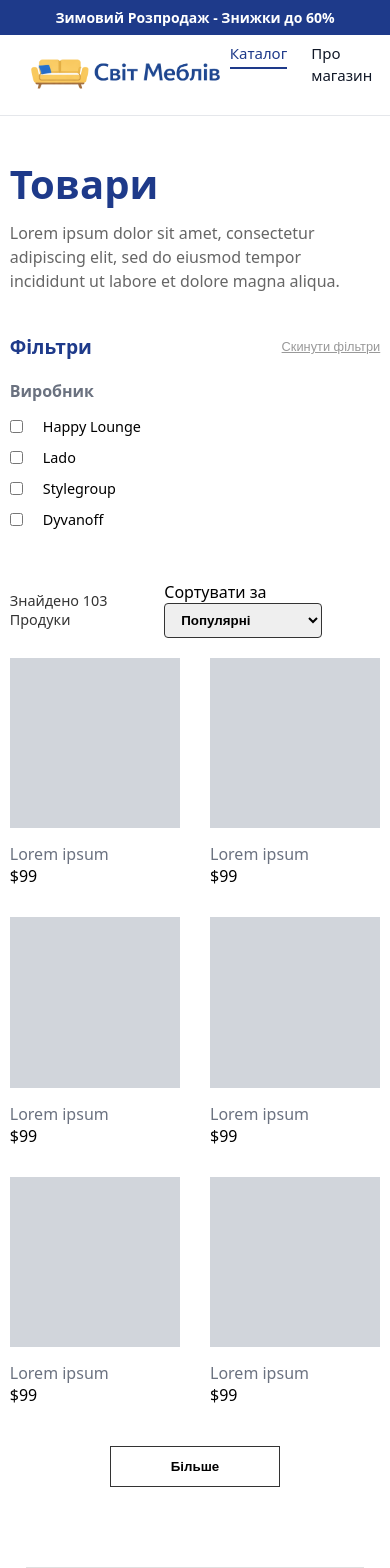
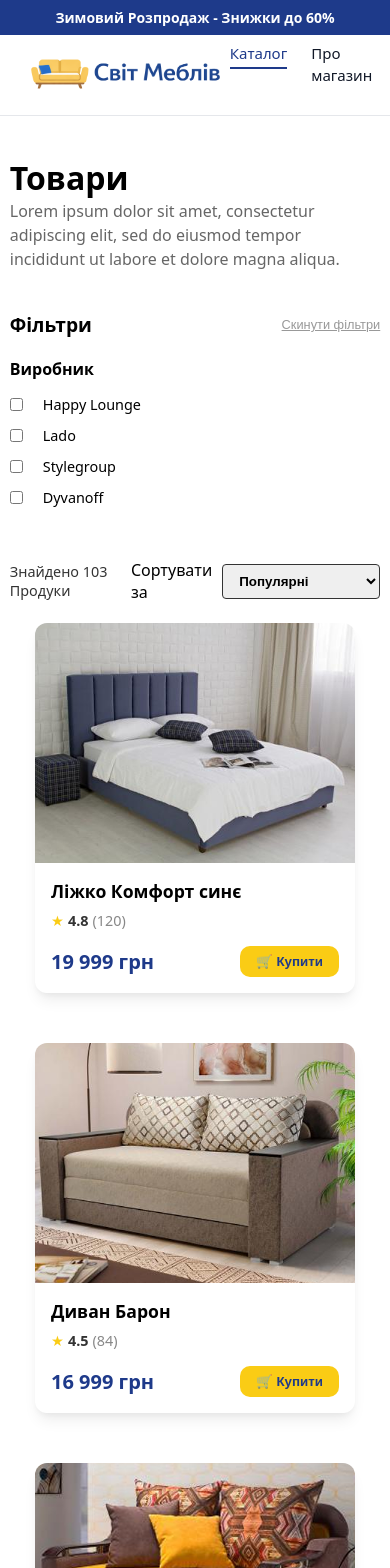
Before and after one commit to woacwoak/furniture-ecommerce-platform, a React (Create React App) app: page /catalog in a window 390 px wide. Shown: the top 1568 px of the page. Built offline with nearby package versions, Linux system fonts and the light colour scheme.

Commit message:
Added products on catalog page

```diff
--- a/src/Components/Heading/Heading.css
+++ b/src/Components/Heading/Heading.css
@@ -1,15 +1,18 @@
-h1{
-    font-size: 56px;
-    color: #1E3A8A;
-    font-weight: bold;
+.heading {
+  color: #1E3A8A;
+  font-weight: 700;
 }
-h2{
-    font-size: 36px;
-    color: #1E3A8A;
-    font-weight: bold;
+
+.heading.h1 {
+  font-size: 56px;
 }
-h3{
-    font-size: 24px;
-    color: #6B7280;
-    font-weight: 500;
+
+.heading.h2 {
+  font-size: 36px;
 }
+
+.heading.h3 {
+  font-size: 24px;
+  color: #6B7280;
+  font-weight: 500;
+}
--- a/src/Components/Heading/Heading.jsx
+++ b/src/Components/Heading/Heading.jsx
@@ -1,11 +1,8 @@
 import './Heading.css'
 
-const Heading1 = ({text}) => {
-    return <h1 className="mainheading">{text}</h1>
-}
+const Heading = ({ level = 1, children }) => {
+  const Tag = `h${level}`;
+  return <Tag className={`heading h${level}`}>{children}</Tag>;
+};
 
-const Heading2 = ({text}) => {
-    return <h3 className="subheading">{text}</h3>
-}
-
-export {Heading1, Heading2};
+export default Heading;
--- a/src/Components/ProductCard/ProductCard.jsx
+++ b/src/Components/ProductCard/ProductCard.jsx
@@ -1,28 +1,21 @@
 import './ProductCard.css';
-import ProductImage1 from '../../assets/productImages/ProductImage1.png';
-import ProductImage2 from '../../assets/productImages/ProductImage2.png';
-import ProductImage3 from '../../assets/productImages/ProductImage3.png';
-import ProductImage4 from '../../assets/productImages/ProductImage4.png';
 
-const products = [
-  { id: 1, title: "Ліжко Комфорт синє", rating: 4.8, reviews: 120, price: "19 999", image: ProductImage1 },
-  { id: 2, title: "Диван Барон", rating: 4.5, reviews: 84, price: "16 999", image: ProductImage2} ,
-  { id: 3, title: "Диван Вікторія", rating: 4.7, reviews: 19, price: "15 999", image: ProductImage3 },
-  { id: 4, title: "Диван Боно", rating: 4.9, reviews: 64, price: "18 999", image: ProductImage4 }
-];
-
-const ProductItem = ({ image, title, rating, reviews, price }) => (
+const ProductCard = ({ image, title, rating, reviews, price }) => {
+  return (
     <div className="product-card">
       <div className="product-image-container">
         <img src={image} alt={title} className="product-image" />
       </div>
+
       <div className="product-info">
         <h3 className="product-title">{title}</h3>
+
         <div className="product-rating">
           <span className="star-icon">★</span>
           <span className="rating-value">{rating}</span>
           <span className="review-count">({reviews})</span>
         </div>
+
         <div className="product-footer">
           <span className="product-price">{price} грн</span>
           <button className="buy-button">🛒 Купити</button>
@@ -30,20 +23,6 @@ const ProductItem = ({ image, title, rating, reviews, price }) => (
       </div>
     </div>
   );
-
-const ProductSection = () => {
-  return (
-    <div className="container product-section">
-      <div className="product-grid">
-        {products.map((product) => (
-          <ProductItem
-            key={product.id}
-            {...product}
-          />
-        ))}
-      </div>
-    </div>
-  );
 };
 
-export default ProductSection;
+export default ProductCard;
--- /dev/null
+++ b/src/Components/ProductSection/ProductSection.jsx
@@ -0,0 +1,30 @@
+import ProductCard from '../../Components/ProductCard/ProductCard.jsx';
+
+import ProductImage1 from '../../assets/productImages/ProductImage1.png';
+import ProductImage2 from '../../assets/productImages/ProductImage2.png';
+import ProductImage3 from '../../assets/productImages/ProductImage3.png';
+import ProductImage4 from '../../assets/productImages/ProductImage4.png';
+
+const products = [
+  { id: 1, title: "Ліжко Комфорт синє", rating: 4.8, reviews: 120, price: "19 999", image: ProductImage1 },
+  { id: 2, title: "Диван Барон", rating: 4.5, reviews: 84, price: "16 999", image: ProductImage2 },
+  { id: 3, title: "Диван Вікторія", rating: 4.7, reviews: 19, price: "15 999", image: ProductImage3 },
+  { id: 4, title: "Диван Боно", rating: 4.9, reviews: 64, price: "18 999", image: ProductImage4 }
+];
+
+const ProductSection = () => {
+  return (
+    <div className="container product-section">
+      <div className="product-grid">
+        {products.map(product => (
+          <ProductCard
+            key={product.id}
+            {...product}
+          />
+        ))}
+      </div>
+    </div>
+  );
+};
+
+export default ProductSection;
--- a/src/Pages/Catalog/Catalog.css
+++ b/src/Pages/Catalog/Catalog.css
@@ -89,19 +89,17 @@
     color: #333;
     font-size: 0.9rem;
 }
+.sort-wrapper {
+    display: flex;
+    align-items: center;
+    gap: 10px;
+}
 
 .sort-select {
     padding: 8px 12px;
     border: 1px solid #333;
     border-radius: 4px;
     font-weight: 600;
-}
-
-/* Product Listing */
-.product-listing-grid {
-    display: grid;
-    grid-template-columns: repeat(3, 1fr);
-    gap: 30px;
 }
 
 .placeholder-card h3 {
@@ -133,8 +131,4 @@
     .filters-sidebar {
         width: 100%;
     }
-
-    .product-listing-grid {
-        grid-template-columns: 1fr 1fr;
-    }
 }
--- a/src/Pages/Catalog/Catalog.jsx
+++ b/src/Pages/Catalog/Catalog.jsx
@@ -1,6 +1,8 @@
 import './Catalog.css';
 import Header from '../../Components/Header/Header';
 import Footer from '../../Components/Footer/Footer';
+import ProductCard from '../../Components/ProductCard/ProductCard.jsx';
+import ProductSection from '../../Components/ProductSection/ProductSection.jsx';
 
 const manufacturers = ["Happy Lounge", "Lado", "Stylegroup", "Dyvanoff"];
 
@@ -11,7 +13,7 @@ const Catalog = () => {
 
             <main className="products-container">
                 <header className="products-header">
-                    <h1 className="page-title">Товари</h1>
+                    <h1>Товари</h1>
                     <p className="page-description">
                         Lorem ipsum dolor sit amet, consectetur adipiscing elit,
                         sed do eiusmod tempor incididunt ut labore et dolore magna aliqua.
@@ -30,7 +32,7 @@ const Catalog = () => {
                             <h3 className="group-label">Виробник</h3>
                             {manufacturers.map((name) => (
                                 <label key={name} className="checkbox-item">
-                                    <input type="checkbox" />
+                                    <input type="checkbox"/>
                                     <span className="checkmark"></span>
                                     {name}
                                 </label>
@@ -51,18 +53,8 @@ const Catalog = () => {
                                 </select>
                             </div>
                         </div>
-
-                        {/* Reuse your ProductItem component here */}
-                        <div className="product-listing-grid">
-                            {/* Map through products here */}
-                            {/* Example placeholder cards */}
-                            {[1, 2, 3, 4, 5, 6].map((id) => (
-                                <div key={id} className="placeholder-card">
-                                    <div className="placeholder-img"></div>
-                                    <h3>Lorem ipsum</h3>
-                                    <p>$99</p>
-                                </div>
-                            ))}
+                        <div>
+                            <ProductSection/>
                         </div>
 
                         <button className="load-more">Більше</button>
--- a/src/Pages/Home/Home.jsx
+++ b/src/Pages/Home/Home.jsx
@@ -2,10 +2,10 @@ import './Home.css';
 import Header from '../../Components/Header/Header.jsx';
 import Categories from '../../Components/Categories/Categories.jsx';
 import Hero from '../../Components/Hero/Hero.jsx';
-import { Heading1, Heading2 } from '../../Components/Heading/Heading.jsx';
+import Heading from '../../Components/Heading/Heading.jsx';
 import CategoryCards from '../../Components/CategoryCards/CategoryCards.jsx';
 import Button from '../../Components/Button/Button.jsx';
-import ProductSection from '../../Components/ProductCard/ProductCard.jsx';
+import ProductSection from '../../Components/ProductSection/ProductSection.jsx';
 import Footer from '../../Components/Footer/Footer.jsx';
 
 const Home = () => {
@@ -16,16 +16,16 @@ const Home = () => {
         <Hero/>
         <div className="container">
             <div className="text-margin centered-text">
-                <Heading1 text="Популярні Категорії"/>
-                <Heading2 text="Оберіть категорію меблів, яка відповідає вашим потребам та стилю"/>
+                <Heading level={1}>Популярні Категорії</Heading>
+                <Heading level={3}>Оберіть категорію меблів, яка відповідає вашим потребам та стилю</Heading>
             </div>
         </div>
         <CategoryCards/>
         <div className="text-margin">
             <div className="container-headings-button">
                 <div className="container-left">
-                <Heading1 text="Популярні Товари"/>
-                <Heading2 text="Найкращі пропозиції цього місяця"/>
+                <Heading level={1}>Популярні Товари</Heading>
+                <Heading level={3}>Найкращі пропозиції цього місяця</Heading>
                 </div>
                 <div className="container-right">
                 <Button text="Переглянути усі" className="darkblue"/>
--- a/src/styles/variables.css
+++ b/src/styles/variables.css
@@ -0,0 +1,5 @@
+:root {
+  --blue: #1E3A8A;
+  --yellow: #FACC15;
+  --text: #1f2937;
+}
```
Also changed, not shown: src/Components/ProductCard/ProductCard.css (line endings or trailing spaces). Lines whose indentation alone changed are shown as unchanged.
